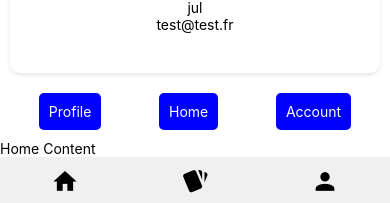
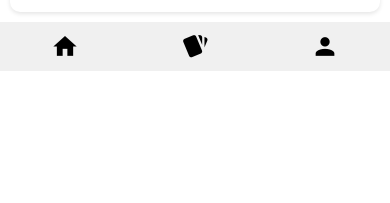
Before and after one commit to lucasdetp/octoFight, a React Native app: screen / in a window 390 px wide. Shown: the part 773-976 px from the top of the page. After the commit the page ends 844 px from the top, so only its background shows below. Built offline with nearby package versions, Linux system fonts and the light colour scheme.

Commit message:
correction bug navbar

```diff
--- a/App.js
+++ b/App.js
@@ -1,9 +1,8 @@
-import React, { useState } from 'react';
+import React from 'react';
 import { StatusBar } from 'expo-status-bar';
-import { StyleSheet, SafeAreaView, ScrollView, View, Text } from 'react-native';
-import { Card, Profil } from './components/molecules';
-import Menu from './components/molecules/Menu';
-import FooterNavBar from './components/molecules/Navbar/FooterNavbar';
+import { StyleSheet, SafeAreaView, ScrollView } from 'react-native';
+import { Card, Profil, FooterNavBar } from './components/molecules';
+
 
 export default function App() {
   const rapper = {
@@ -21,49 +20,23 @@ export default function App() {
     rarity: 'Commun',
   };
 
-
-  const [menu, setMenu] = useState('home');
-
-  const displayContent = () => {
-    switch (menu) {
-      case 'profile':
-        return <Text>Profile Content</Text>;
-      case 'home':
-      default:
-        return <Text>Home Content</Text>;
-      case 'Account':
-        return <Text>Account Content</Text>;
-    }
-  };
-
   return (
-    <View style={styles.container}>
-      <SafeAreaView style={{ flex: 1 }}>
+    <SafeAreaView style={{ flex: 1 }}>
       <StatusBar style="auto" />
       <ScrollView>
         <Card rapper={rapper} />
         <Card rapper={rapper2} />
       </ScrollView>
       <Profil.ProfileHeader user={{ name: "jul", email: "test@test.fr", photo: "https://i.scdn.co/image/ab6761610000e5ebe66ef18636bf25588abdd2ae" }} />
+      <FooterNavBar />
      </SafeAreaView>
-      <Menu
-        onMenuChange={(slug) => setMenu(slug)}
-        configs={[
-          { displayName: 'Profile', slug: 'profile' },
-          { displayName: 'Home', slug: 'home' },
-          { displayName: 'Account', slug: 'Account' },
-        ]}
-      />
-      <View>{displayContent()}</View>
-      <FooterNavBar />
-    </View>
+
   );
-};
+}
 
 const styles = StyleSheet.create({
   safeArea: {
     flex: 1,
-    justifyContent: 'space-between',
     backgroundColor: '#f00',
   },
   scrollViewContent: {
@@ -73,5 +46,5 @@ const styles = StyleSheet.create({
   cardContainer: {
     width: '90%',
     alignItems: 'center',
-  }
+  },
 });
--- a/components/molecules/Navbar/FooterNavbar.jsx
+++ b/components/molecules/FooterNavbar.jsx
@@ -1,6 +1,6 @@
 import React from 'react';
 import { View, StyleSheet } from 'react-native';
-import FooterIcon from '../../atoms/Icons/FooterIcons';
+import FooterIcon from '../atoms/Icons/FooterIcons';
 
 const FooterNavBar = () => {
     return (
--- a/components/molecules/Navbar/index.js
+++ /dev/null
@@ -1,3 +0,0 @@
-import FooterNavBar from "./FooterNavbar";
-
-export { FooterNavBar };
--- a/components/molecules/index.js
+++ b/components/molecules/index.js
@@ -1,6 +1,6 @@
 import {Card} from "./Card";
 import * as Profil from "./Profil";
 import Menu from './Menu';
-import * as FooterNavBar from './Navbar';
+import FooterNavBar from './FooterNavbar';
 
 export { Card, Profil, Menu, FooterNavBar};
```
